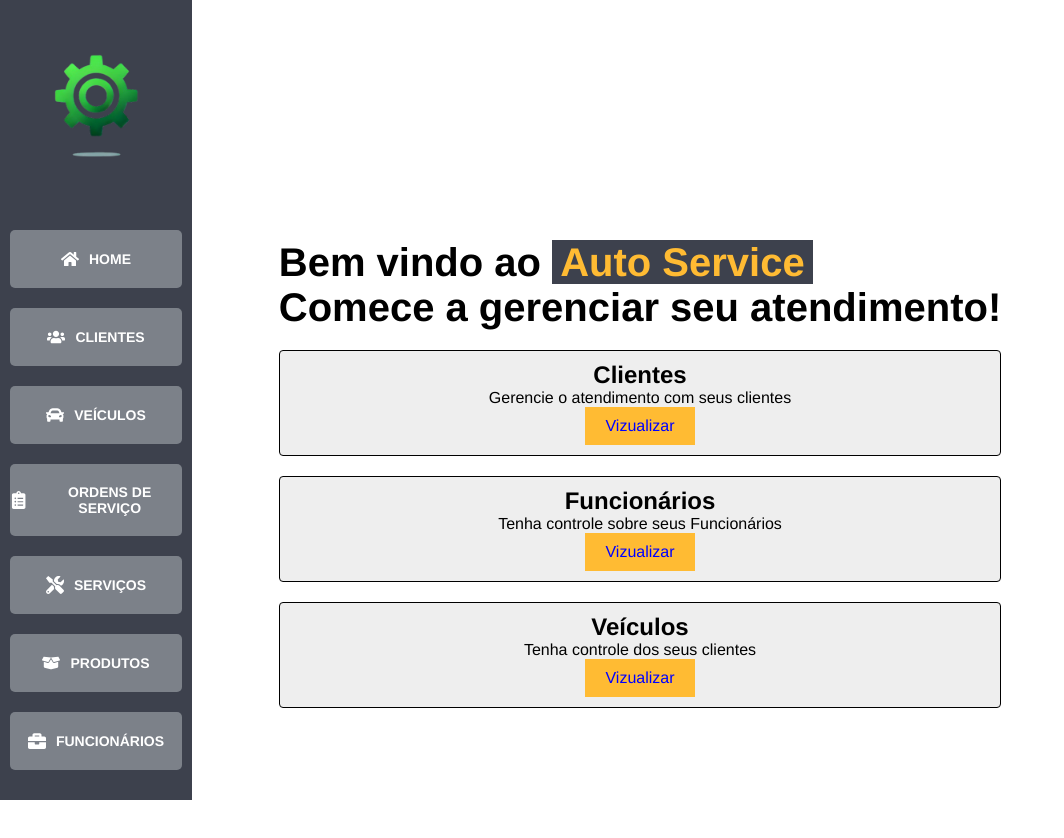
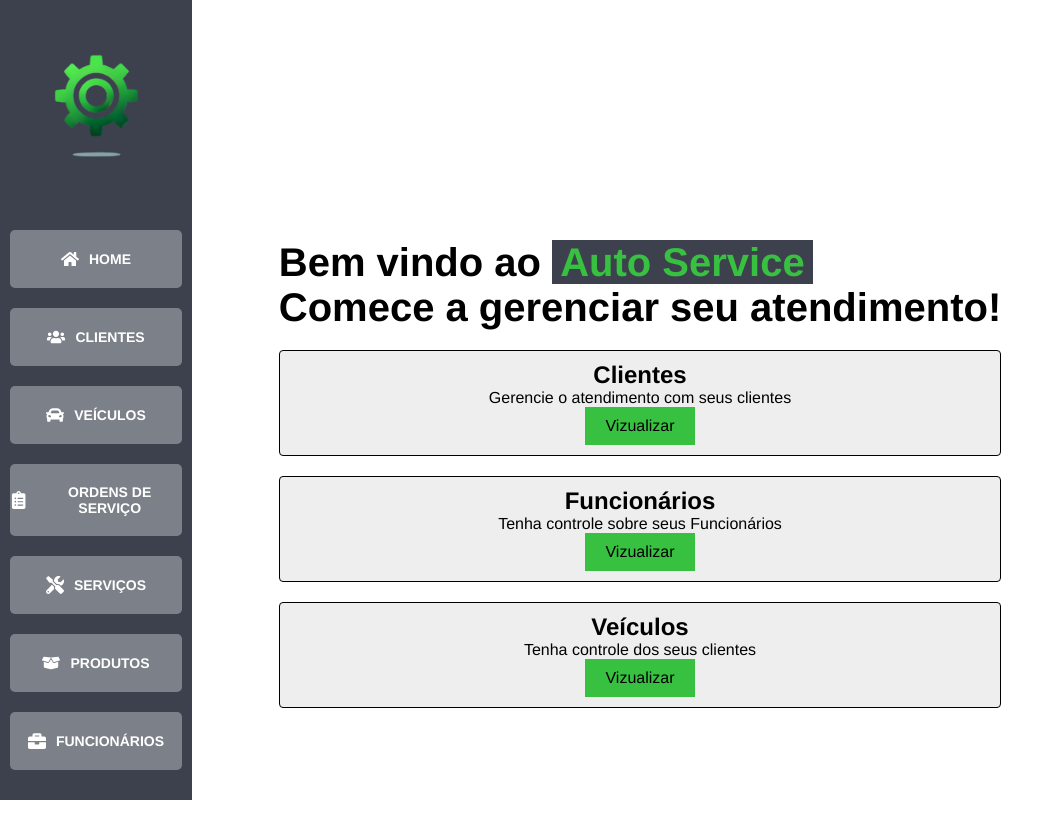
Before and after one commit to gbr-azv/Auto-Services-Hub, a React (Create React App) app in the folder frontend/: page / in a window 1280 px wide. Shown: the top 838 px of the page, without its empty margins (0-1064 px from the left). Built offline with nearby package versions, Linux system fonts and the light colour scheme; a web font is replaced by a local one.

Commit message:
cor verde

```diff
--- a/frontend/src/styles/Home.css
+++ b/frontend/src/styles/Home.css
@@ -14,7 +14,7 @@
 }
 
 .container-home h1 span {
-    color: #Ffbb33;
+    color: #38C141;
     padding: 0 .2em;
     background-color: #3d414d;
 
@@ -49,18 +49,14 @@
 }
 
 .container-home .vizualizar{
-    color: blue;
-    background-color: #Ffbb33;
+    color: #000;
+    background-color: #38C141;
     padding: 10px 20px;
     text-decoration: none;
 }
 
 h2{
     color: #000;
-}
-
-.container-home .vizualizar{
-    color: blue;
 }
 
 .container-home .item{
--- a/frontend/src/styles/Login.css
+++ b/frontend/src/styles/Login.css
@@ -11,7 +11,7 @@
   justify-content: center;
   align-items: center;
   min-height: 100vh;
-  background: url("C:\Joao evangelista\Auto-Services-Hub\frontend\src\assets\fundo-login.jpg") no-repeat;
+  background: url("C:\Joao evangelista\Auto-Services-Hub\frontend\public\fundo-login.jpg") no-repeat;
   background-size: cover;
   background-position: center;
 }
```
